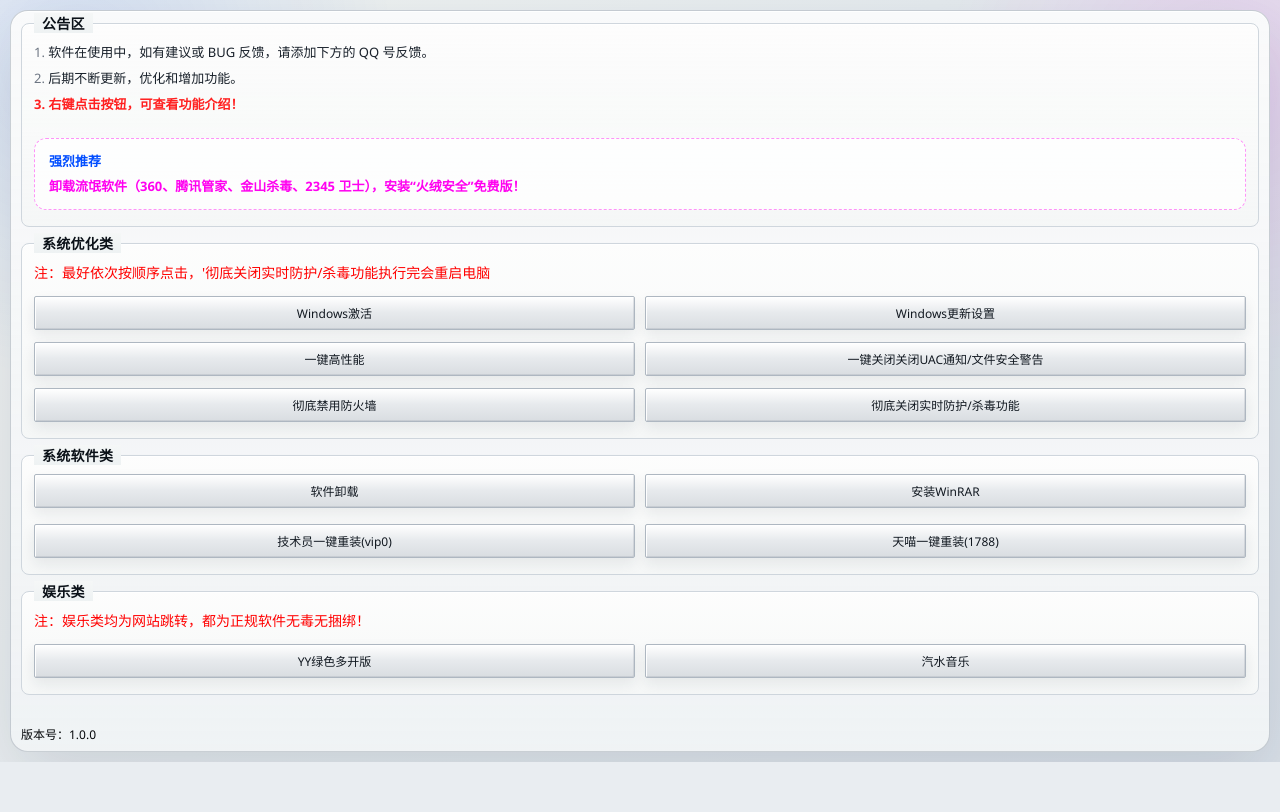
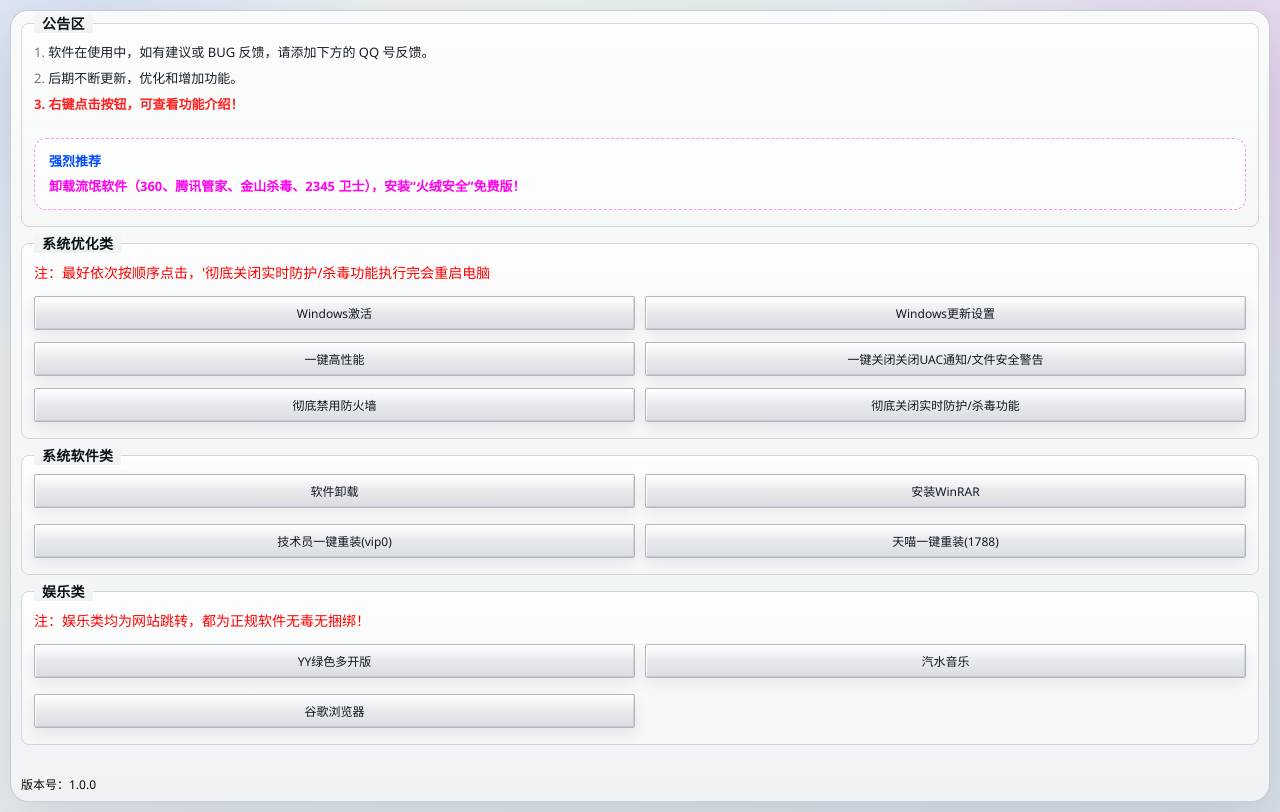
Before and after one commit to ljiang007/windows-optimization-tool, a Vue app: page / in a window 1280 px wide. Built offline with nearby package versions, Linux system fonts and the light colour scheme.

Commit message:
feat:新增谷歌浏览器

```diff
--- a/src/components/toolbox/UtilityToolsPanel.vue
+++ b/src/components/toolbox/UtilityToolsPanel.vue
@@ -11,6 +11,7 @@ const systemTools = [
 const entertainmentTools = [
   'YY绿色多开版',
   '汽水音乐',
+  '谷歌浏览器',
 ]
 </script>
 
```
